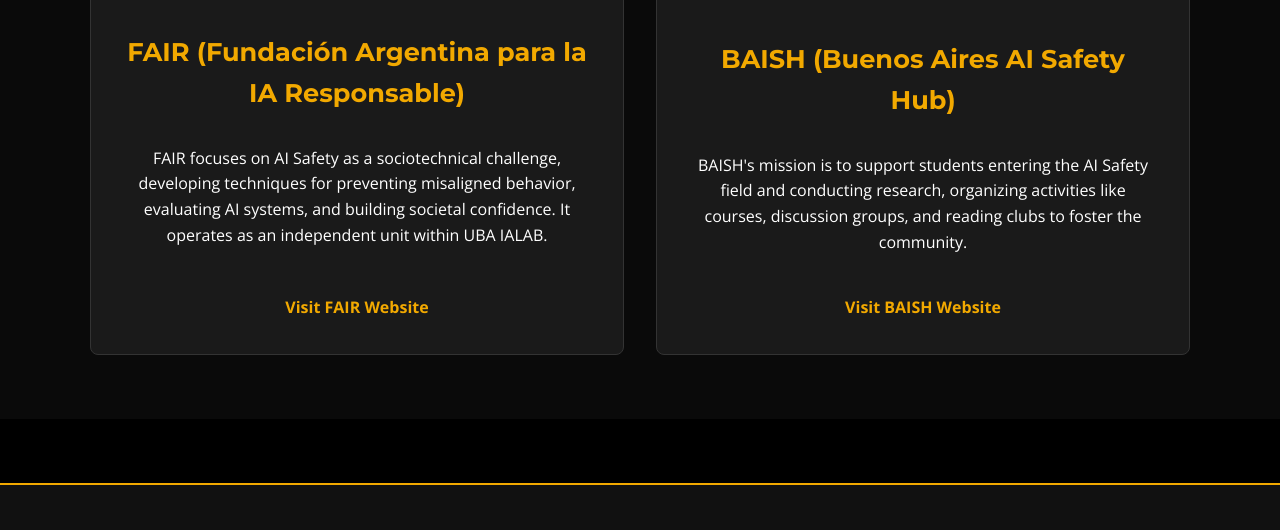
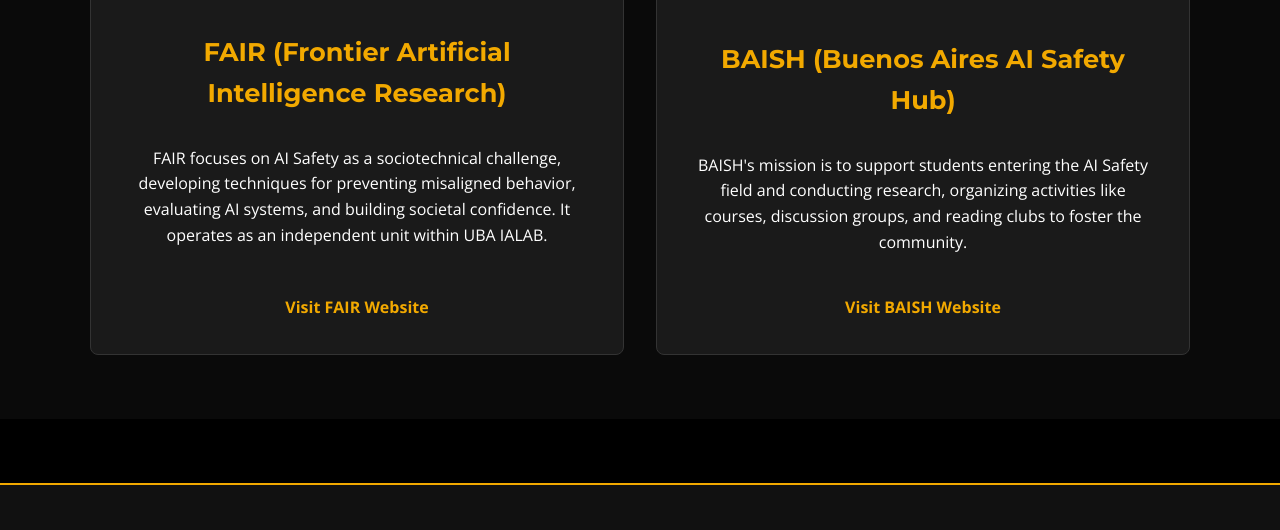
Before and after one commit to baisharg/AISAwebsite, a plain HTML site: page about.html in a window 1280 px wide. Shown: the part 2116-2646 px from the top of the page. Drawn offline with nearby package versions, Linux system fonts and the light colour scheme.

Commit message:
Update organization name from "Fundación Argentina para la IA Responsable" to "Frontier Artificial Intelligence Research" in About and Index pages for consistency and clarity.

```diff
--- a/about.html
+++ b/about.html
@@ -144,7 +144,7 @@
 					<div class="org-cards">
 						<div class="org-card">
 							<img src="img/fairlogo.png" alt="FAIR Logo" class="org-logo" />
-							<h3>FAIR (Fundación Argentina para la IA Responsable)</h3>
+							<h3>FAIR (Frontier Artificial Intelligence Research)</h3>
 							<p>
 								FAIR focuses on AI Safety as a sociotechnical challenge,
 								developing techniques for preventing misaligned behavior,
```
Also changed, not shown: index.html (+1 -1 lines).
